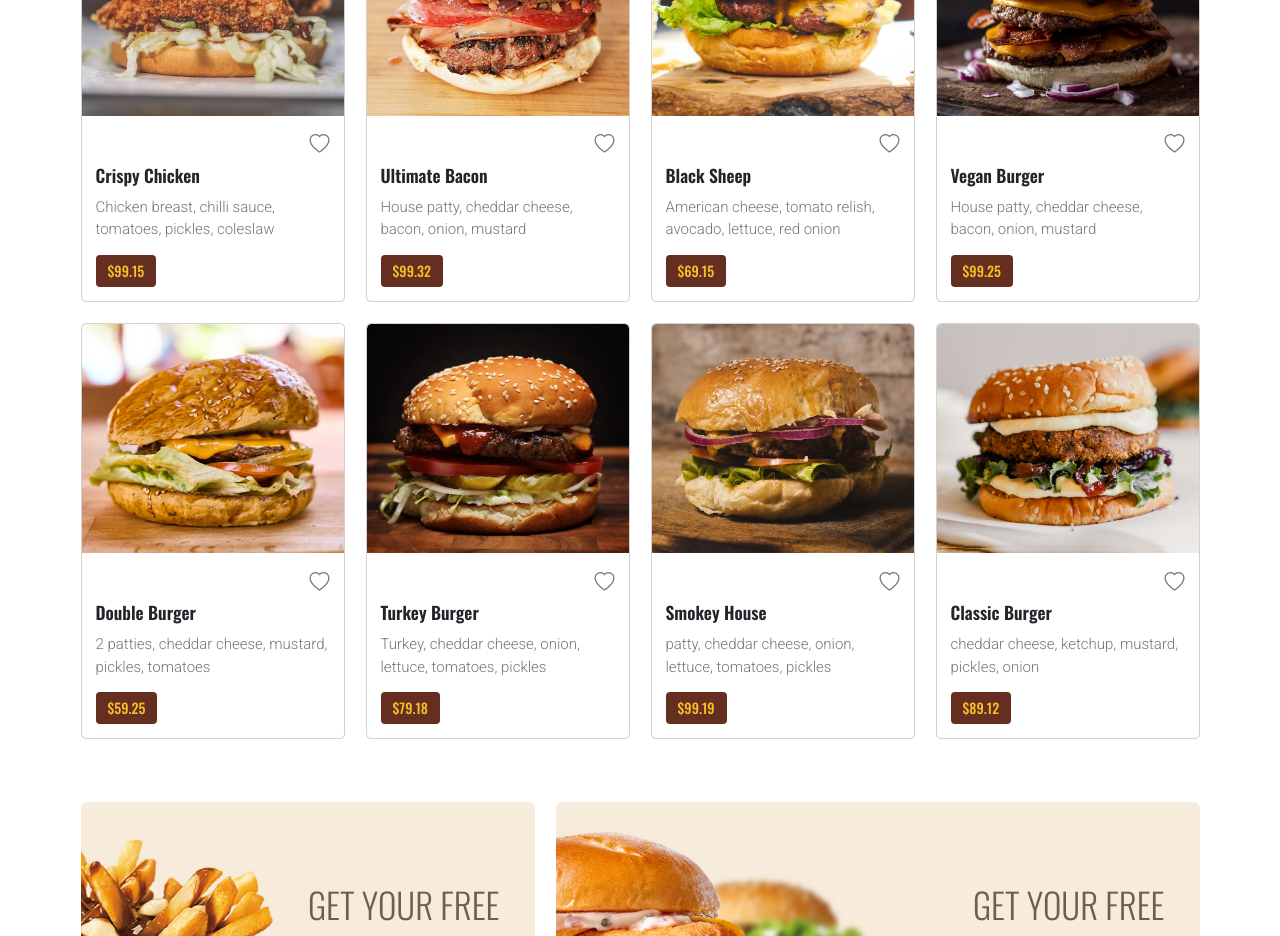
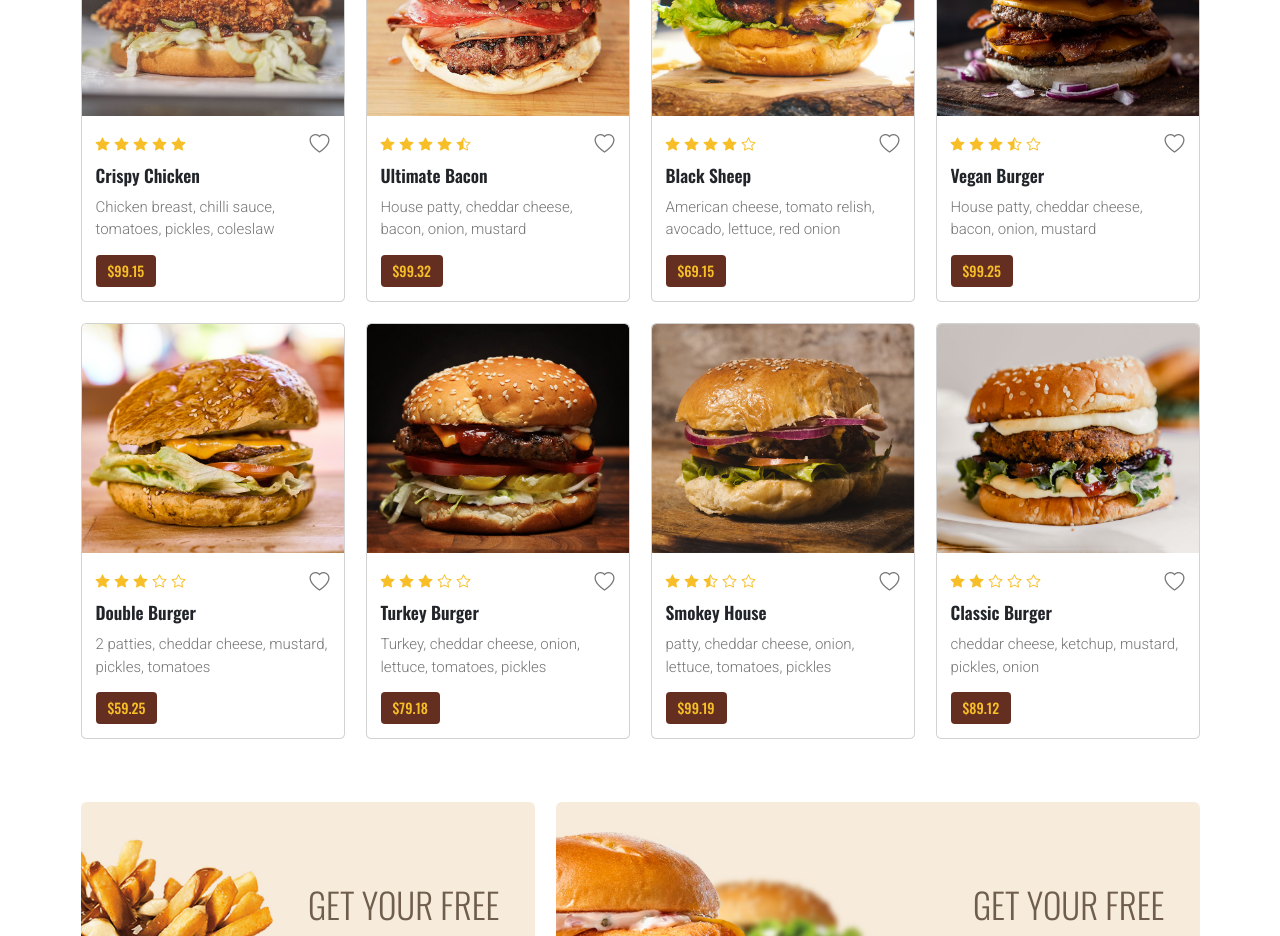
Before and after one commit to kanishkadz/QuickBites, a React (Create React App) app in the folder quick-bite/: page / in a window 1280 px wide. Shown: the part 2340-3276 px from the top of the page. Built offline with nearby package versions, Linux system fonts and the light colour scheme.

Commit message:
Update Section3.js

```diff
--- a/quick-bite/src/pages/Home/Section3.js
+++ b/quick-bite/src/pages/Home/Section3.js
@@ -83,18 +83,20 @@ const mockData = [
 const renderRatingIcons = (rating) => {
     const stars = [];
 
-    for(let i=0; i<5; i++){
-        if(rating > 0.5){
+    for (let i = 0; i < 5; i++) {
+        if (rating >= 1) {
             stars.push(<i key={i} className="bi bi-star-fill"></i>);
-            rating--
-        } else if(rating > 0 && rating < 1){
-            stars.push(<i key={"half"} className="bi bi-star-fill"></i>);
-            rating--
+            rating -= 1;
+        } else if (rating >= 0.5) {
+            stars.push(<i key={`half${i}`} className="bi bi-star-half"></i>);
+            rating -= 1;
         } else {
-            stars.push(<i key={`empty${i}`} className="bi bi-star-fill"></i>);
+            stars.push(<i key={`empty${i}`} className="bi bi-star"></i>);
         }
     }
-}
+    return stars;
+};
+
 
 function Section3() {
     return (
```
